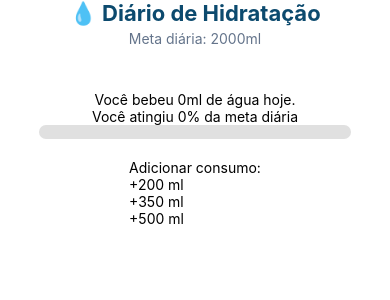
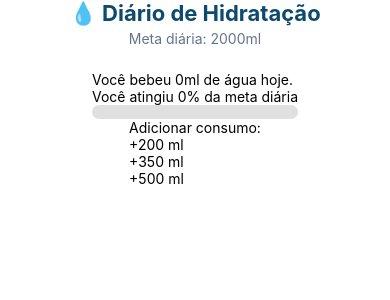
Before and after one commit to PietrogSouza/diario-hidratacao, a React Native app: screen / in a window 390 px wide. Shown: the top 300 px of the page. Built offline with nearby package versions, Linux system fonts and the light colour scheme.

Commit message:
feat: Finalizando os estilos CSS

```diff
--- a/src/components/WaterProgress.jsx
+++ b/src/components/WaterProgress.jsx
@@ -20,10 +20,30 @@ export default function WaterProgress({consumed, meta}) {
 }
 
 const styles = StyleSheet.create({
-  container: {
-    width: '80%',
-    marginVertical: 20,
+  card: {
+    backgroundColor: COLORS.cardBg,
+    borderRadius: 16,
+    padding: 20,
+    width: '100%',
     alignItems: 'center',
+    marginBottom: 24,
+    elevation: 3,
+    shadowColor: '#000',
+    shadowOffset: { width: 0, height: 2 },
+    shadowOpacity: 0.1,
+    shadowRadius: 4,
+  },
+
+  consumedText: {
+    fontSize: 36,
+    fontWeight: 'bold',
+    color: COLORS.primary,
+  },
+
+  percentageText: {
+    fontSize: 36,
+    fontWeight: 'bold',
+    color: COLORS.primary,
   },
 
   progressBarBackground: {
```
